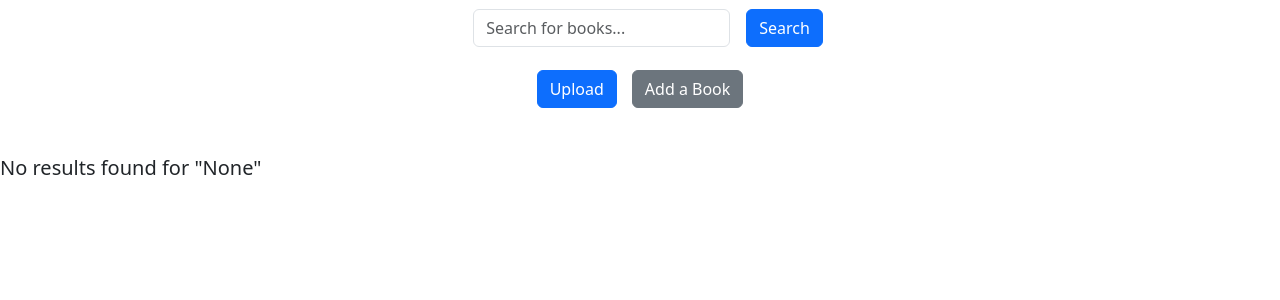
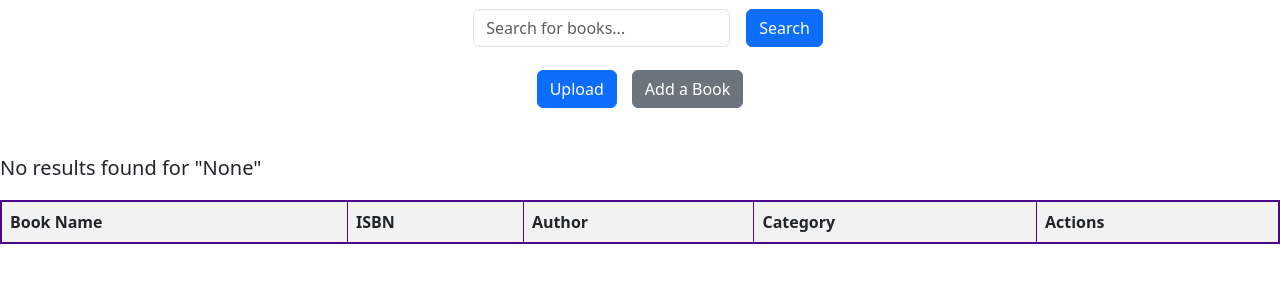
Before and after one commit to vishalgimhan/LibrarySystem, a Django app: page /search/ in a window 1280 px wide. Shown: the part 204-504 px from the top of the page. Run offline with Django 3.2, Linux system fonts and the light colour scheme; data comes from the database, SQL or seed files in the repository; both versions use the stored data as it was after the commit; lists and menus that the app fills with data are empty.

Commit message:
search items to display in the table

```diff
--- a/Group assaigmne t/mysite/lims_app/templates/books.html
+++ b/Group assaigmne t/mysite/lims_app/templates/books.html
@@ -40,7 +40,8 @@
     <div class="search-results">
         <h5>Search Results for "{{ query }}"</h5>
         {% for book in book_results %}
-        <p>{{ book.book_name }} by {{ book.author }}, {{book.ISBN}}, {{book.category}}</p>
+
+
         {% endfor %}
     </div>
     {% else %}
@@ -48,4 +49,67 @@
     {% endif %}
     </div>
 
+    <div>
+        <table
+          id="library-table"
+          style="
+            border-collapse: collapse;
+            width: 100%;
+            margin-top: 20px;
+            border: 2px solid #4B088A;
+          "
+        >
+          <thead style="background-color: #f2f2f2">
+            <tr>
+              <th style="border: 1px solid #4B088A; text-align: left; padding: 8px"> Book Name</th>
+              <th style="border: 1px solid #4B088A; text-align: left; padding: 8px"> ISBN </th>
+              <th style="border: 1px solid #4B088A; text-align: left; padding: 8px"> Author </th>
+              <th style="border: 1px solid #4B088A; text-align: left; padding: 8px"> Category </th>
+              <th style="border: 1px solid #4B088A; text-align: left; padding: 8px">Actions</th>
+            </tr>
+          </thead>
+          <tbody>
+            {% for book in books %}
+            <tr>
+              <td style="border: 1px solid #4B088A; text-align: left; padding: 8px">{{ book.book_name }}</td>
+              <td style="border: 1px solid #4B088A; text-align: left; padding: 8px">{{ book.ISBN }}</td>
+              <td style="border: 1px solid #4B088A; text-align: left; padding: 8px">{{ book.author }}</td>
+              <td style="border: 1px solid #4B088A; text-align: left; padding: 8px">{{ book.category }}</td>
+              <td style="border: 1px solid #4B088A; text-align: left; padding: 8px">
+                  <button onclick="addToBag('{{ book.ISBN }}')">Add to Bag</button>
+              </td>
+            </tr>
+            {% endfor %}
+            {% for book in book_results %}
+            <tr>
+                <td style="border: 1px solid #4B088A; text-align: left; padding: 8px">{{ book.book_name }}</td>
+                <td style="border: 1px solid #4B088A; text-align: left; padding: 8px">{{ book.ISBN }}</td>
+                <td style="border: 1px solid #4B088A; text-align: left; padding: 8px">{{ book.author }}</td>
+                <td style="border: 1px solid #4B088A; text-align: left; padding: 8px">{{ book.category }}</td>
+                <td style="border: 1px solid #4B088A; text-align: left; padding: 8px">
+                    <button onclick="addToBag('{{ book.ISBN }}')">Add to Bag</button>
+                </td>
+            </tr>
+            {% endfor %}
+          </tbody>
+
+
+ </table>
+ </div>
+ <script>
+    function addToBag(isbn) {
+      // You can implement the logic to add the book with the given ISBN to the shopping bag here
+      alert('Added to Bag: ' + isbn);
+    }
+  </script>
+
+
+
+
+
+
+
+
+
+
 {% endblock %}
--- a/Group assaigmne t/mysite/lims_app/views.py
+++ b/Group assaigmne t/mysite/lims_app/views.py
@@ -32,7 +32,8 @@ def save_reader(request):
     return redirect('/readers')
 
 def books_tab(request):
-    return render(request, "books.html", context={"current_tab": "books"})
+    book_table = books.objects.all()
+    return render(request, "books.html", context={"current_tab": "books","books":book_table})
 
 
 from .models import books
@@ -42,7 +43,7 @@ def search_books(request):
     query = request.GET.get('query')
 
     # Use exact lookup to match the title exactly
-    book_results = books.objects.filter(book_name__exact=query)
+    book_results = books.objects.filter(book_name=query)
 
     return render(
         request,
```
Also changed, not shown: Group assaigmne t/mysite/db.sqlite3, Group assaigmne t/mysite/lims_app/models.py (line endings or trailing spaces).
